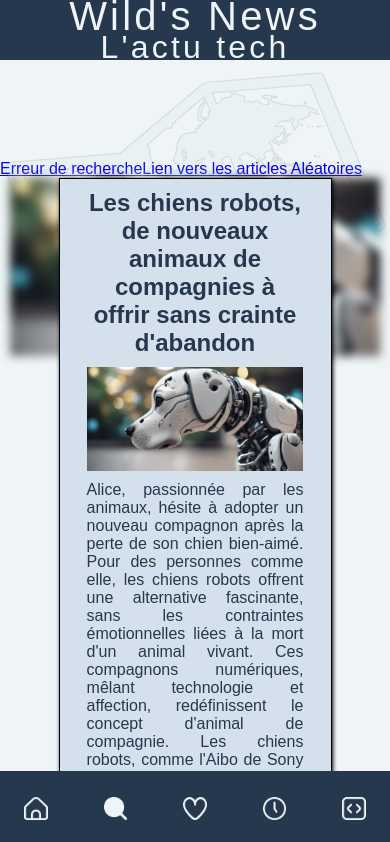
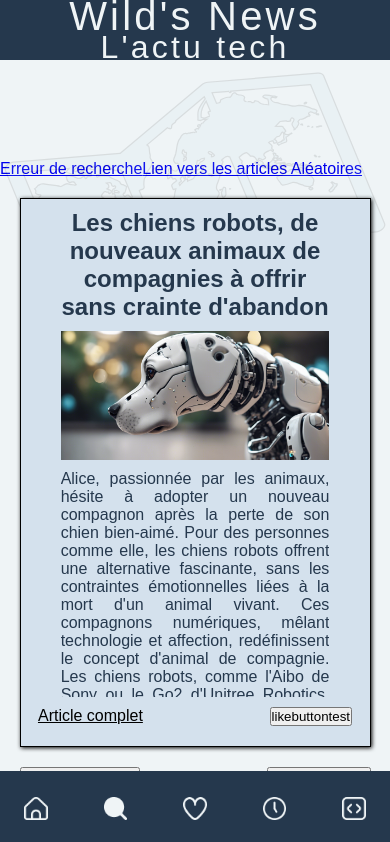
Before and after one commit to WildCodeSchool/2024-12-orleans-cda-project2-team-b, a React (Vite) app: page /recherche/article-choisi in a window 390 px wide. Shown: the top 842 px of the page. Built offline with nearby package versions, Linux system fonts and the light colour scheme; a web font is replaced by a local one.

Commit message:
adjusting css on displayarticlecomponent

```diff
--- a/src/pages/display-article.jsx
+++ b/src/pages/display-article.jsx
@@ -11,12 +11,32 @@ export default function DisplayArticle() {
         <div className='article-box'>
           <h2>{"Les chiens robots, de nouveaux animaux de compagnies à offrir sans crainte d'abandon"}</h2>
           <img src={chien} alt='image article' />
-
-          <p>
+          <p className='text-article'>
             {
               "Alice, passionnée par les animaux, hésite à adopter un nouveau compagnon après la perte de son chien bien-aimé. Pour des personnes comme elle, les chiens robots offrent une alternative fascinante, sans les contraintes émotionnelles liées à la mort d'un animal vivant. Ces compagnons numériques, mêlant technologie et affection, redéfinissent le concept d'animal de compagnie. Les chiens robots, comme l'Aibo de Sony ou le Go2 d'Unitree Robotics, sont bien plus que de simples gadgets. Dotés d'intelligence artificielle, de reconnaissance vocale et faciale, ainsi que de capteurs sophistiqués, ils interagissent avec leur environnement et leurs propriétaires. Conçus pour imiter le comportement d'un chien réel, ils peuvent marcher, aboyer, remuer la queue et même simuler des émotions."
             }
           </p>
+
+          <div className='under-text-article'>
+            <a className='complete-article' href='#'>
+              Article complet
+            </a>
+            <div className='like-button'>
+              <button>likebuttontest</button>
+              {/* <LikeButton /> */}
+            </div>
+          </div>
+        </div>
+
+        <div className='under-article'>
+          <div className='previous-article'>
+            <button>articleprecedenttest</button>
+            {/* <ArticleNavComponent title='Article précédent' /> */}
+          </div>
+          <div className='next-article'>
+            <button>articlesuivanttest</button>
+            {/* <ArticleNavComponent title='Article suivant' /> */}
+          </div>
         </div>
       </div>
     </>
--- a/src/pages/display-article.scss
+++ b/src/pages/display-article.scss
@@ -11,14 +11,16 @@
   position: absolute;
   z-index: 0;
   filter: blur(0.3rem);
-  width: 95%;
+  width: 90%;
+  height: 69dvh;
 }
 
 .article-box {
+  margin-top: 20px;
   text-align: justify;
   border: black solid 1px;
   filter: drop-shadow(1px 1px 2px #000000);
-  width: 70%;
+  width: 60%;
   position: relative;
   z-index: 1;
   background-color: vars.$secondary-color;
@@ -29,17 +31,69 @@
 
 .article-box > img {
   margin-top: 10px;
-  width: 80%;
+  width: 77%;
+  height: 38dvh;
 }
 
 .article-box > h2 {
   text-align: center;
   margin-top: 10px;
-  width: 80%;
+  width: 77%;
 }
 
 .article-box > p {
   margin-top: 10px;
   margin-bottom: 10px;
-  width: 80%;
+  width: 77%;
 }
+
+.text-article {
+  height: 40px;
+  overflow-y: hidden;
+  text-overflow: [ellipsis];
+}
+
+.under-text-article,
+.under-article {
+  width: 90%;
+  display: flex;
+  justify-content: space-between;
+}
+
+.complete-article,
+.like-button {
+  color: black;
+  margin-bottom: 20px;
+}
+
+.previous-article,
+.next-article {
+  position: relative;
+  margin: 30px;
+}
+
+@media screen and (max-width: 700px) {
+  .background-article {
+    height: 60dvh;
+  }
+  .article-box > img {
+    margin-top: 10px;
+    width: 77%;
+    height: auto;
+  }
+  .background-article {
+    display: none;
+  }
+  .article-box {
+    width: 90%;
+    height: 65dvh;
+  }
+  .article-box > p {
+    height: 100dvh;
+  }
+  .previous-article,
+  .next-article {
+    margin: 0;
+    margin-top: 20px;
+  }
+}
```
